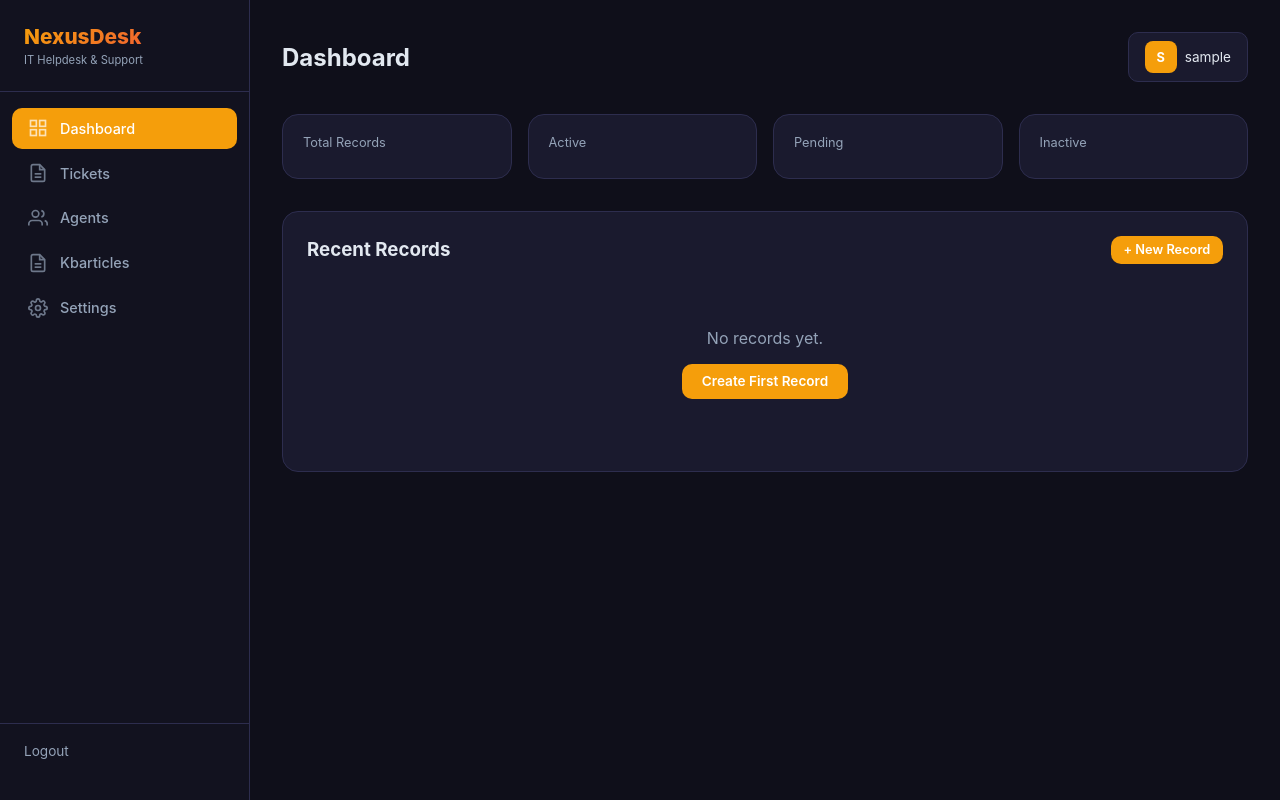
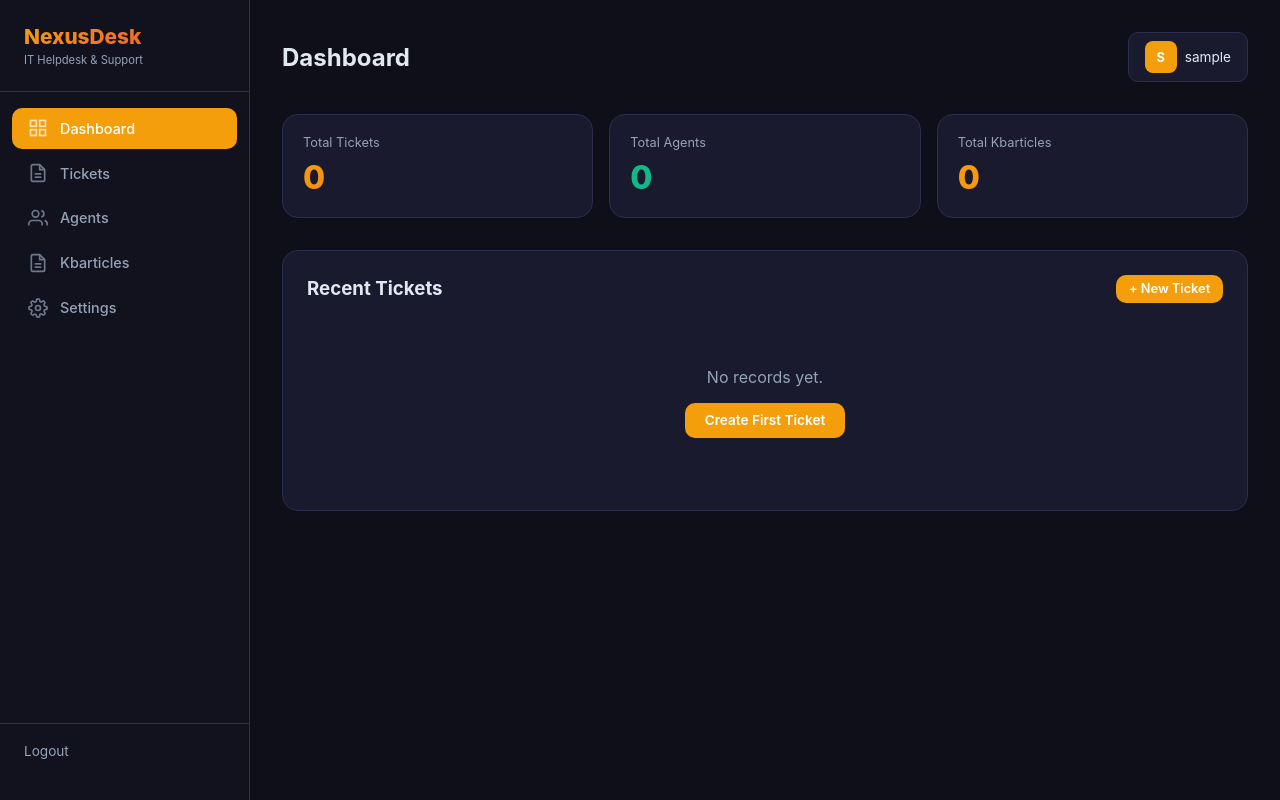
Before and after one commit to nexus-apex/nexus-desk, a Django app: page /dashboard/ in a window 1280 px wide. Run offline with Django 4.2, Linux system fonts and the light colour scheme; the visitor is signed in with stand-in values (Sample User, id 1); data that the repository does not hold is empty.

Commit message:
feat: enterprise NexusDesk with Ticket, Agent, KBArticle

```diff
--- a/backend/templates/dashboard.html
+++ b/backend/templates/dashboard.html
@@ -4,41 +4,34 @@
 {% block content %}
 <div class="stats-grid">
   <div class="stat-card">
-    <div class="stat-label">Total Records</div>
-    <div class="stat-value">{{ total }}</div>
+    <div class="stat-label">Total Tickets</div>
+    <div class="stat-value">{{ ticket_count }}</div>
   </div>
   <div class="stat-card">
-    <div class="stat-label">Active</div>
-    <div class="stat-value" style="background:linear-gradient(135deg,#10b981,#06b6d4);-webkit-background-clip:text;background-clip:text">{{ active }}</div>
+    <div class="stat-label">Total Agents</div>
+    <div class="stat-value" style="background:linear-gradient(135deg,#10b981,#06b6d4);-webkit-background-clip:text;background-clip:text">{{ agent_count }}</div>
   </div>
   <div class="stat-card">
-    <div class="stat-label">Pending</div>
-    <div class="stat-value" style="background:linear-gradient(135deg,#f59e0b,#f97316);-webkit-background-clip:text;background-clip:text">{{ pending }}</div>
-  </div>
-  <div class="stat-card">
-    <div class="stat-label">Inactive</div>
-    <div class="stat-value" style="background:linear-gradient(135deg,#ef4444,#ec4899);-webkit-background-clip:text;background-clip:text">{{ inactive }}</div>
+    <div class="stat-label">Total Kbarticles</div>
+    <div class="stat-value" style="background:linear-gradient(135deg,#f59e0b,#f97316);-webkit-background-clip:text;background-clip:text">{{ kbarticle_count }}</div>
   </div>
 </div>
 
 <div class="card">
   <div style="display:flex;justify-content:space-between;align-items:center;margin-bottom:1rem">
-    <h3>Recent Records</h3>
-    <a href="/records/create/" class="btn btn-primary btn-sm">+ New Record</a>
+    <h3>Recent Tickets</h3>
+    <a href="/tickets/create/" class="btn btn-primary btn-sm">+ New Ticket</a>
   </div>
   {% if recent %}
   <table>
     <thead>
-      <tr><th>Name</th><th>Email</th><th>Status</th><th>Amount</th><th>Date</th></tr>
+      <tr><th>Subject</th><th>Requester Email</th><th>Priority</th><th>Status</th><th>Category</th><th>Created</th></tr>
     </thead>
     <tbody>
       {% for r in recent %}
       <tr>
-        <td><a href="/records/{{ r.pk }}/edit/">{{ r.name }}</a></td>
-        <td style="color:var(--muted)">{{ r.email|default:"-" }}</td>
-        <td><span class="badge badge-{{ r.status }}">{{ r.status }}</span></td>
-        <td>{{ r.amount }}</td>
-        <td style="color:var(--muted)">{{ r.created_at|date:"M d, Y" }}</td>
+        <td><a href="/tickets/{{ r.pk }}/edit/">{{ r.subject }}</a></td>
+        <td>{{ r.requester_email|default:"-" }}</td><td><span class="badge badge-blue">{{ r.get_priority_display }}</span></td><td><span class="badge badge-blue">{{ r.get_status_display }}</span></td><td>{{ r.category|default:"-" }}</td><td style="color:var(--muted)">{{ r.created_at|date:"M d, Y" }}</td>
       </tr>
       {% endfor %}
     </tbody>
@@ -46,7 +39,7 @@
   {% else %}
   <div class="empty">
     <p>No records yet.</p>
-    <a href="/records/create/" class="btn btn-primary" style="margin-top:1rem">Create First Record</a>
+    <a href="/tickets/create/" class="btn btn-primary" style="margin-top:1rem">Create First Ticket</a>
   </div>
   {% endif %}
 </div>
```
